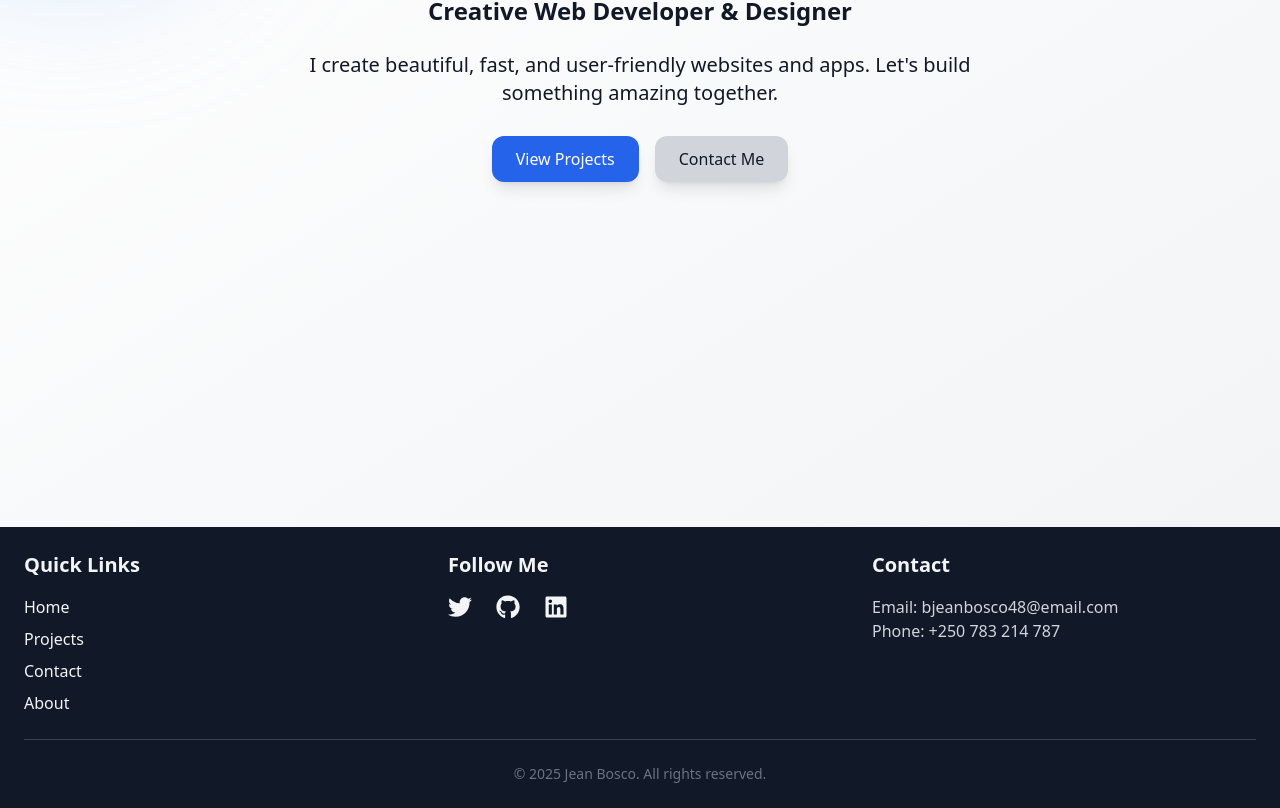
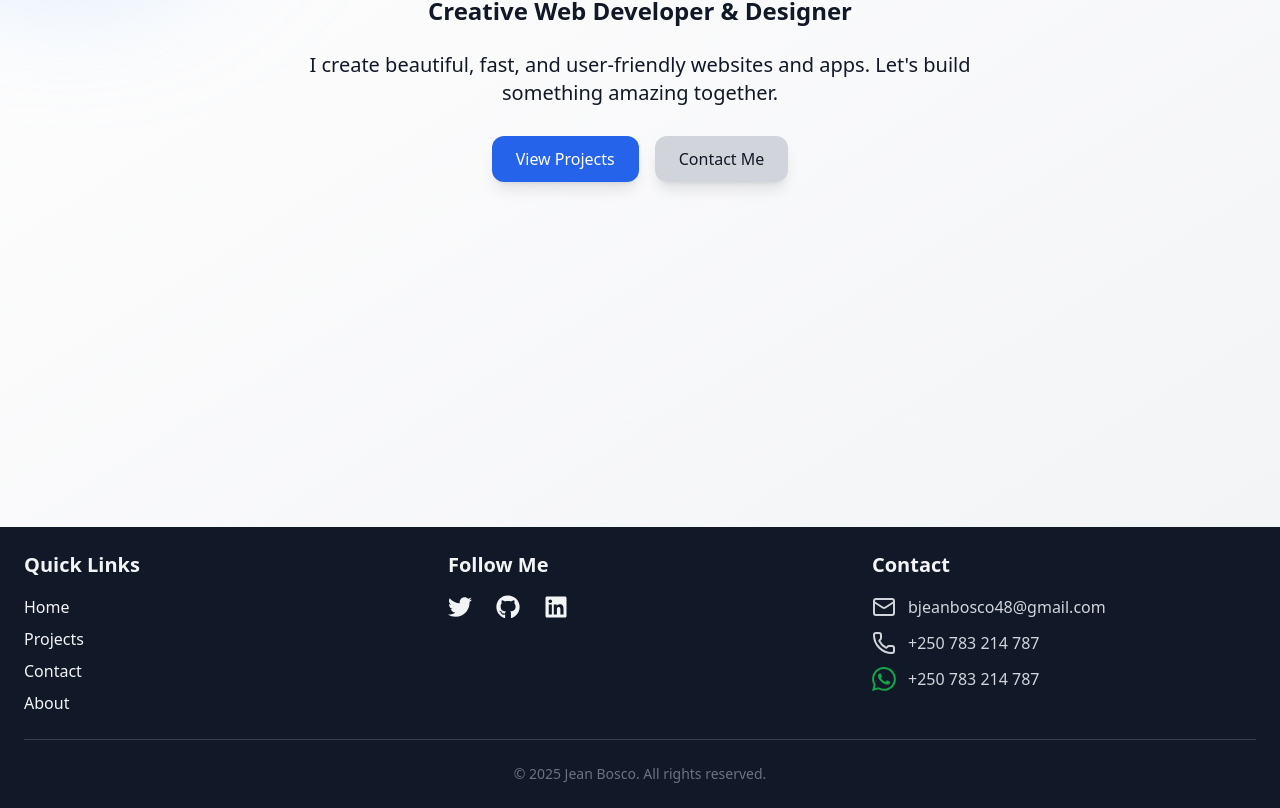
Before and after one commit to jeanboscob77/jeanbosco_dev, a Next.js app: page / in a window 1280 px wide. Shown: the part 345-1153 px from the top of the page. Built offline with nearby package versions, Linux system fonts and the light colour scheme.

Commit message:
icons improvement add on footer

```diff
--- a/app/components/Footer.tsx
+++ b/app/components/Footer.tsx
@@ -1,7 +1,25 @@
+"use client";
 import Link from "next/link";
 import { FaTwitter, FaGithub, FaLinkedin } from "react-icons/fa";
+import { ArrowUp, Mail, MessageCircle, Phone } from "lucide-react";
+import { useState, useEffect } from "react";
+import { BsWhatsapp } from "react-icons/bs";
 
 export default function Footer() {
+  const [showTopBtn, setShowTopBtn] = useState(false);
+
+  useEffect(() => {
+    const handleScroll = () => {
+      setShowTopBtn(window.scrollY > 300);
+    };
+    window.addEventListener("scroll", handleScroll);
+    return () => window.removeEventListener("scroll", handleScroll);
+  }, []);
+
+  const scrollToTop = () => {
+    window.scrollTo({ top: 0, behavior: "smooth" });
+  };
+
   return (
     <footer className="bg-gray-900 text-gray-100 py-6">
       <div className="max-w-7xl mx-auto px-6">
@@ -50,8 +68,24 @@ export default function Footer() {
 
           <div>
             <h3 className="text-xl font-semibold mb-4">Contact</h3>
-            <p className="text-gray-300">Email: bjeanbosco48@email.com</p>
-            <p className="text-gray-300">Phone: +250 783 214 787</p>
+            <p className="text-gray-300 flex items-center">
+              <span className="mr-3">
+                <Mail />
+              </span>{" "}
+              bjeanbosco48@gmail.com
+            </p>
+            <p className="text-gray-300 flex items-center mt-3">
+              <span className="mr-3">
+                <Phone />
+              </span>{" "}
+              +250 783 214 787
+            </p>
+            <p className="text-gray-300 flex items-center mt-3">
+              <span className="mr-3">
+                <BsWhatsapp size={24} className="text-green-600" />
+              </span>{" "}
+              +250 783 214 787
+            </p>
           </div>
         </div>
 
@@ -61,6 +95,16 @@ export default function Footer() {
             &copy; {new Date().getFullYear()} Jean Bosco. All rights reserved.
           </p>
         </div>
+        {/* Back to top */}
+        {showTopBtn && (
+          <button
+            onClick={scrollToTop}
+            className="fixed bottom-6 right-6 p-2 md:p-3 bg-blue-600 text-white rounded-full shadow-md hover:bg-blue-700 transition z-50"
+            aria-label="Back to top"
+          >
+            <ArrowUp className="w-5 h-5" />
+          </button>
+        )}
       </div>
     </footer>
   );
```
